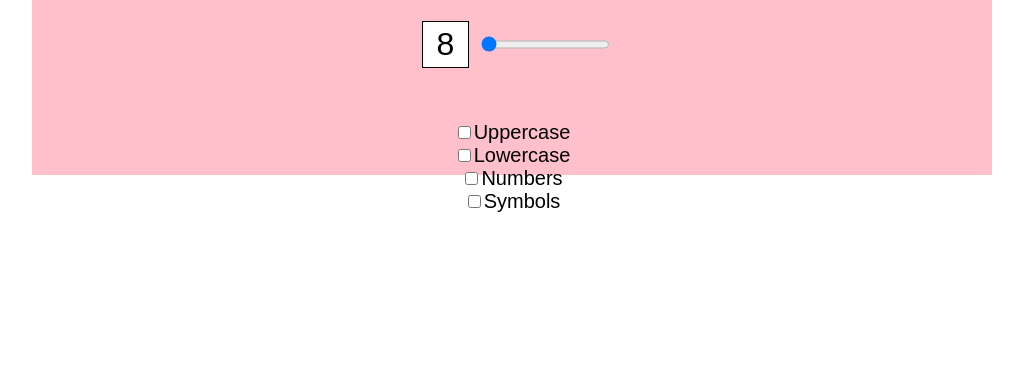
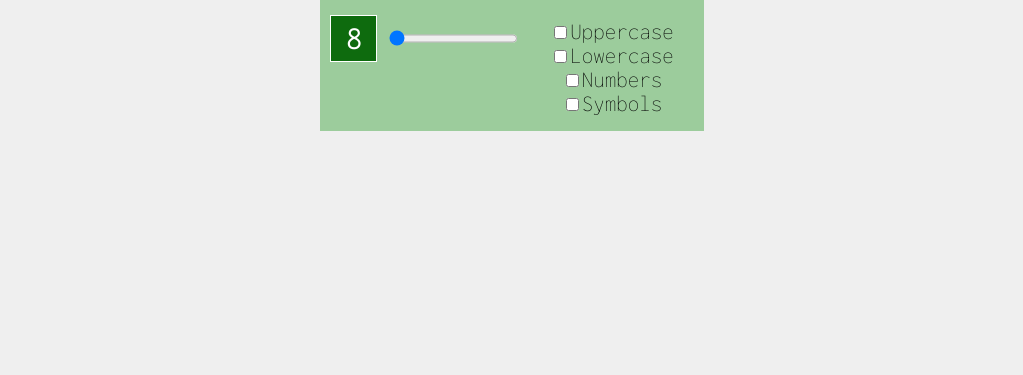
Before and after one commit to JKob207/PasswordGenerator, a website: page index.html in a window 1280 px wide. Shown: the part 425-800 px from the top of the page, without its empty margins (128-1151 px from the left). Drawn offline with Linux system fonts and the light colour scheme.

Commit message:
added styling

```diff
--- a/index.html
+++ b/index.html
@@ -6,6 +6,7 @@
     <meta name="viewport" content="width=device-width, initial-scale=1.0">
     <title>Password generator</title>
     <link rel="stylesheet" href="./dist/styles.css" />
+    <link href="https://fonts.googleapis.com/css2?family=Inconsolata:wght@200&amp;display=swap" rel="stylesheet">
 </head>
 <body>
     <script src="./dist/bundle.js"></script>
```
Also changed, not shown: dist/bundle.js, dist/styles.css.
